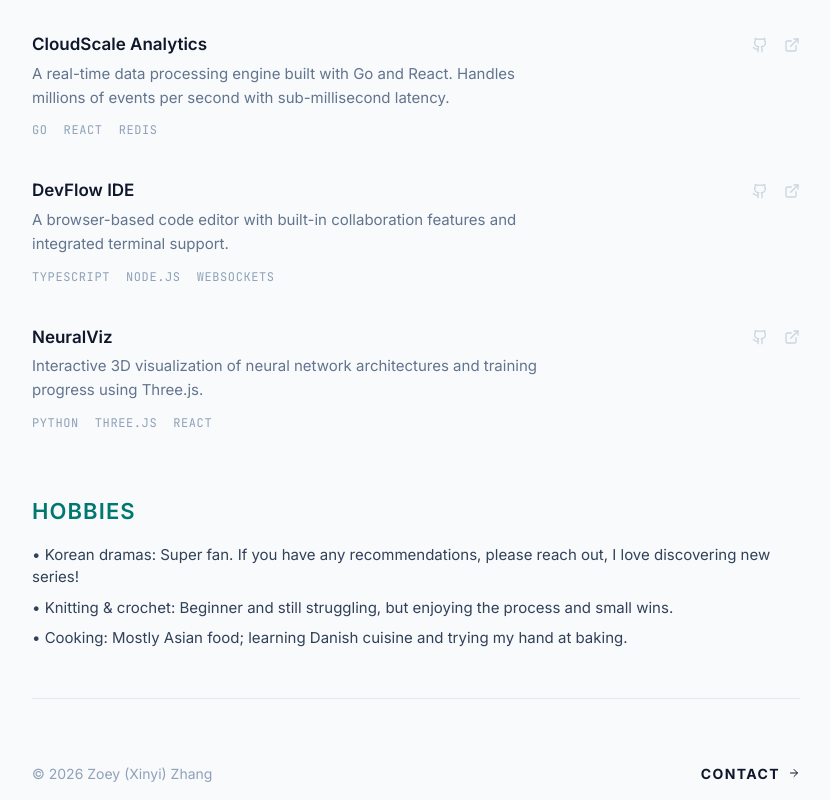
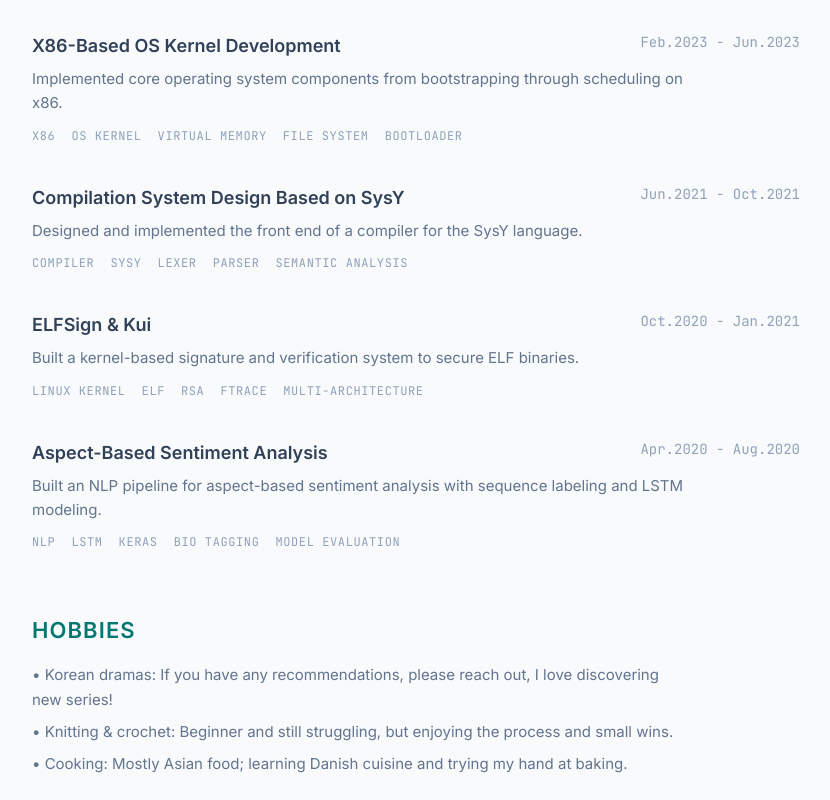
Before and after one commit to lufie0509z/xinyi-blog, a React (Vite) app: page / in a window 1280 px wide. Shown: the part 1620-2420 px from the top of the page, without its empty margins (392-1222 px from the left). Built offline with nearby package versions, Linux system fonts and the light colour scheme.

Commit message:
content: refine portfolio page

```diff
--- a/src/App.tsx
+++ b/src/App.tsx
@@ -3,31 +3,42 @@ import {
   Github,
   Linkedin,
   Mail,
-  ExternalLink,
-  ArrowRight
+  ExternalLink
 } from "lucide-react";
 
-const PROJECTS = [
+type Project = {
+  title: string;
+  period: string;
+  description: string;
+  tags: string[];
+  link?: string;
+  github?: string;
+};
+
+const PROJECTS: Project[] = [
   {
-    title: "CloudScale Analytics",
-    description: "A real-time data processing engine built with Go and React. Handles millions of events per second with sub-millisecond latency.",
-    tags: ["Go", "React", "Redis"],
-    link: "#",
-    github: "#"
+    title: "X86-Based OS Kernel Development",
+    period: "Feb.2023 - Jun.2023",
+    description: "Implemented core operating system components from bootstrapping through scheduling on x86.",
+    tags: ["x86", "OS Kernel", "Virtual Memory", "File System", "Bootloader"]
   },
   {
-    title: "DevFlow IDE",
-    description: "A browser-based code editor with built-in collaboration features and integrated terminal support.",
-    tags: ["TypeScript", "Node.js", "WebSockets"],
-    link: "#",
-    github: "#"
+    title: "Compilation System Design Based on SysY",
+    period: "Jun.2021 - Oct.2021",
+    description: "Designed and implemented the front end of a compiler for the SysY language.",
+    tags: ["Compiler", "SysY", "Lexer", "Parser", "Semantic Analysis"]
   },
   {
-    title: "NeuralViz",
-    description: "Interactive 3D visualization of neural network architectures and training progress using Three.js.",
-    tags: ["Python", "Three.js", "React"],
-    link: "#",
-    github: "#"
+    title: "ELFSign & Kui",
+    period: "Oct.2020 - Jan.2021",
+    description: "Built a kernel-based signature and verification system to secure ELF binaries.",
+    tags: ["Linux Kernel", "ELF", "RSA", "ftrace", "Multi-Architecture"]
+  },
+  {
+    title: "Aspect-Based Sentiment Analysis",
+    period: "Apr.2020 - Aug.2020",
+    description: "Built an NLP pipeline for aspect-based sentiment analysis with sequence labeling and LSTM modeling.",
+    tags: ["NLP", "LSTM", "Keras", "BIO Tagging", "Model Evaluation"]
   }
 ];
 
@@ -55,7 +66,7 @@ const EXPERIENCE = [
   description: "Optimized a V8-based JS runtime (JASH) with ExternalString and CodeCache for ~5× speedup and lower memory, implemented C++↔JS bindings, and improved CI/CD to fix cross-platform build/test failures."
   },
   {
-    company: "MartixPort (Rebranded as Bit Quant by 2026)",
+    company: "MartixPort (Rebranded as Bit Quant now)",
     role: "Quantitative Developer (Part-time)",
     location: "Remote (Singapore)",
     period: "May.2024 - Nov.2024",
@@ -152,9 +163,9 @@ export default function App() {
                 <div className="flex justify-between items-start mb-1">
                   <div>
                     {exp.link ? (
-                      <a href={exp.link} target="_blank" rel="noreferrer" className="inline-flex items-center gap-2 hover:underline">
-                        <span className="text-[17px] md:text-[18px] font-semibold text-slate-700">{exp.company}</span>
-                        <ExternalLink className="w-3 h-3 text-slate-400" />
+                      <a href={exp.link} target="_blank" rel="noreferrer" className="inline-flex items-center gap-2 text-slate-700 hover:text-teal-600 transition-colors">
+                        <span className="text-[17px] md:text-[18px] font-semibold">{exp.company}</span>
+                        <ExternalLink className="w-3 h-3" />
                       </a>
                     ) : (
                       <span className="text-[17px] md:text-[18px] font-semibold text-slate-700">{exp.company}</span>
@@ -199,18 +210,27 @@ export default function App() {
           <div className="space-y-10">
             {PROJECTS.map((project) => (
               <div key={project.title}>
-                <div className="flex justify-between items-center mb-1">
-                  <h3 className="text-[17px] font-semibold">{project.title}</h3>
-                  <div className="flex gap-4">
-                    <a href={project.github} className="text-slate-300 hover:text-slate-900 transition-colors">
-                      <Github className="w-4 h-4" />
-                    </a>
-                    <a href={project.link} className="text-slate-300 hover:text-slate-900 transition-colors">
-                      <ExternalLink className="w-4 h-4" />
-                    </a>
+                <div className="flex justify-between items-start mb-2">
+                  <h3 className="text-[17px] md:text-[18px] font-semibold text-slate-700">{project.title}</h3>
+                  <div className="flex items-center gap-4 md:shrink-0">
+                    <span className="text-[14px] font-mono text-slate-400">{project.period}</span>
+                    {(project.github || project.link) && (
+                      <div className="flex gap-4">
+                        {project.github && (
+                          <a href={project.github} target="_blank" rel="noreferrer" className="text-slate-300 hover:text-slate-900 transition-colors" aria-label={`${project.title} GitHub`}>
+                            <Github className="w-4 h-4" />
+                          </a>
+                        )}
+                        {project.link && (
+                          <a href={project.link} target="_blank" rel="noreferrer" className="text-slate-300 hover:text-slate-900 transition-colors" aria-label={`${project.title} link`}>
+                            <ExternalLink className="w-4 h-4" />
+                          </a>
+                        )}
+                      </div>
+                    )}
                   </div>
                 </div>
-                <p className="text-slate-500 leading-relaxed text-[15px] mb-3 max-w-lg">
+                <p className="text-slate-500 leading-relaxed text-[15px] pr-28 mb-3">
                   {project.description}
                 </p>
                 <div className="flex flex-wrap gap-x-4 gap-y-2">
@@ -230,23 +250,28 @@ export default function App() {
         {/* Section: Hobbies */}
         <section className="mt-8 mb-12">
           <h2 className="text-[20px] md:text-[22px] font-semibold uppercase tracking-wider text-teal-700 mb-4">Hobbies</h2>
-          <div className="space-y-2 text-[15px] text-slate-700">
-            <div>• Korean dramas: Super fan. If you have any recommendations, please reach out, I love discovering new series!</div>
-            <div>• Knitting & crochet: Beginner and still struggling, but enjoying the process and small wins.</div>
-            <div>• Cooking: Mostly Asian food; learning Danish cuisine and trying my hand at baking.</div>
+          <div className="space-y-2">
+            <p className="text-slate-500 leading-relaxed text-[15px] pr-28">
+              • Korean dramas: If you have any recommendations, please reach out, I love discovering new series!
+            </p>
+            <p className="text-slate-500 leading-relaxed text-[15px] pr-28">
+              • Knitting & crochet: Beginner and still struggling, but enjoying the process and small wins.
+            </p>
+            <p className="text-slate-500 leading-relaxed text-[15px] pr-28">
+              • Cooking: Mostly Asian food; learning Danish cuisine and trying my hand at baking.
+            </p>
           </div>
         </section>
 
         {/* Footer */}
         <footer className="pt-16 border-t border-slate-200">
-          <div className="flex justify-between items-center">
+          <div className="space-y-1">
             <p className="text-[14px] text-slate-400">
               © 2026 Zoey (Xinyi) Zhang
             </p>
-            <a href="https://www.linkedin.com/in/xinyi-zhang-a23594243" target="_blank" rel="noreferrer" className="text-[14px] font-bold uppercase tracking-widest text-slate-900 hover:text-teal-600 transition-colors flex items-center gap-2">
-              Contact
-              <ArrowRight className="w-3 h-3" />
-            </a>
+            <p className="text-[14px] text-slate-400">
+              Last updated: Late March 2026
+            </p>
           </div>
         </footer>
 
```
